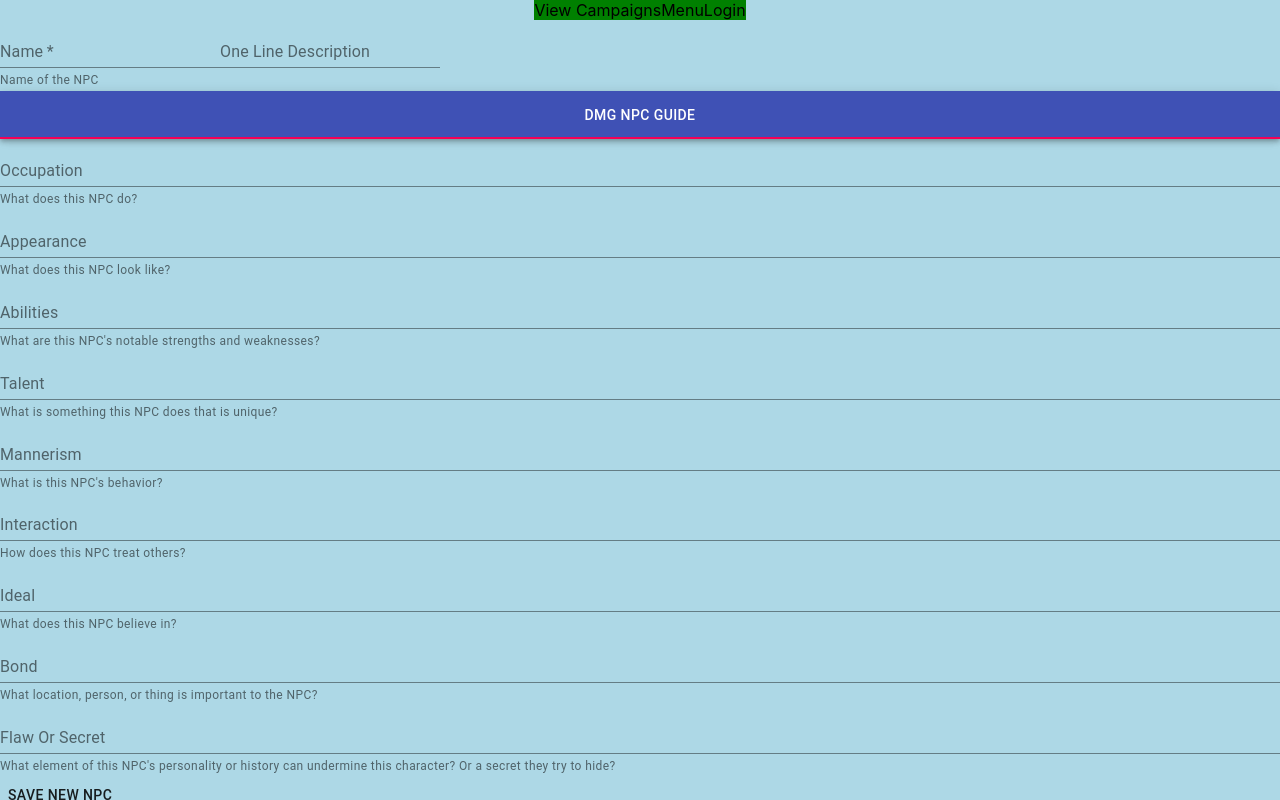
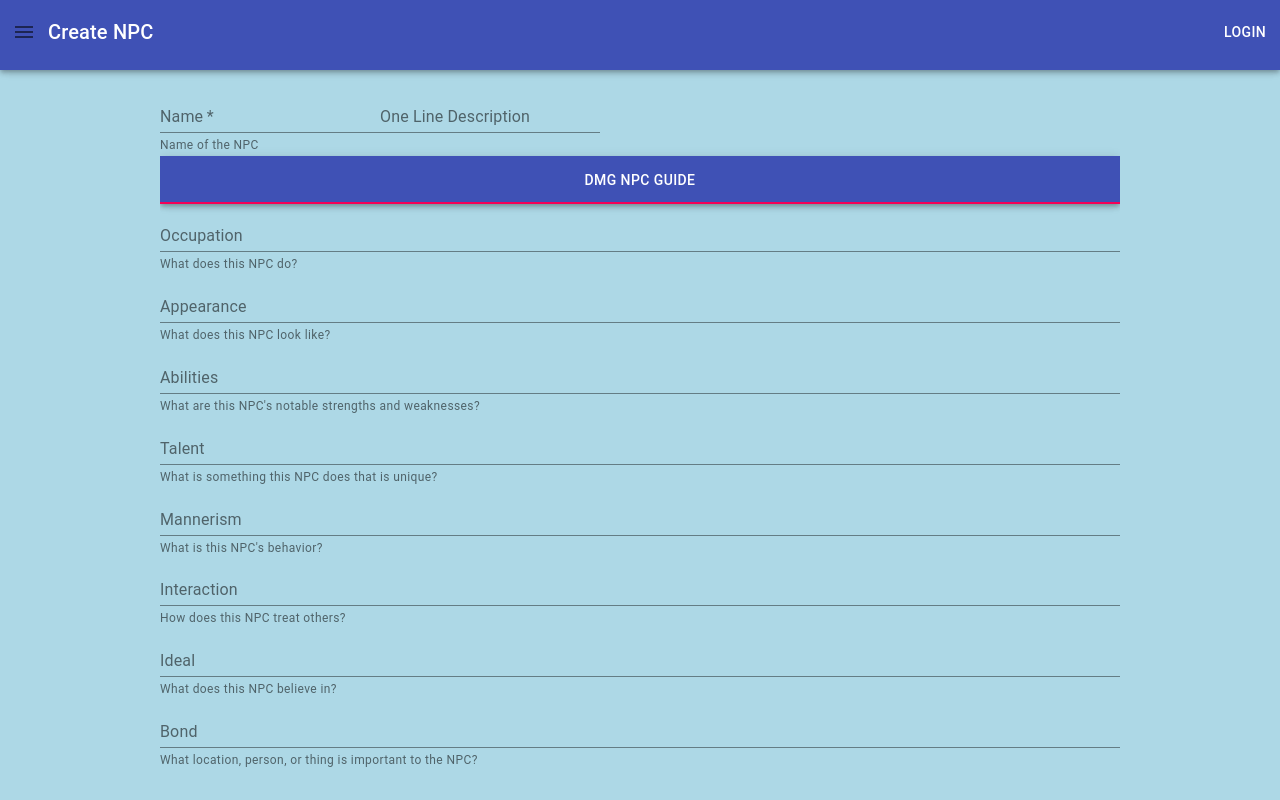
Before and after one commit to JosephmLin/dnd-scene-writer, a React (Create React App) app: page /create-npc in a window 1280 px wide. Built offline with nearby package versions, Linux system fonts and the light colour scheme.

Commit message:
Add Routes and Navbar css

```diff
--- a/src/App.css
+++ b/src/App.css
@@ -13,8 +13,7 @@
   }
 }
 
-.App-header {
-  background-color: green;
+.header {
   order: 1;
   flex: 1;
   width: 100%;
@@ -33,7 +32,7 @@
   flex: 1;
 }
 
-.MainPage {
+.content {
   order: 2;
   display: flex;
   flex-direction: row;
--- a/src/App.js
+++ b/src/App.js
@@ -2,32 +2,26 @@
 import './App.css';
 import Navbar from './components/Navbar';
 import { BrowserRouter as Router, Switch, Route } from 'react-router-dom';
-import SceneHomePage from './SceneWriter/SceneHomePage';
-import Sandbox from './drag-and-drop-beautiful/DndProvider';
-// import Sandbox2 from './drag-and-drop-beautiful/sandbox';
-import UpdateOrCreateNPC from './components/UpdateOrCreateNPCForm/UpdateOrCreateNPC';
-import NPCTextarea from './components/NPCTextarea';
+import routes from './routeConstants';
+import { pipe, values, mapObjIndexed } from 'ramda';
 
+const generateRoute = (routeConfig, key) => {
+  return (
+    <Route exact path={key}>
+      <div className="content">{routeConfig.component()}</div>
+    </Route>
+  );
+};
 function App() {
   // needs react-router at a later time for each of these headers
   return (
     <div className="App">
-      <header>
-        <Navbar />
-      </header>
       {/* left navigation bar will hold denote the various sessions in the campaign. Each session depicts a set of scenes, NPCs and characters */}
       <Router>
-        <Switch>
-          <Route exact path="/">
-            <SceneHomePage />
-          </Route>
-          <Route exact path="/create-npc">
-            <UpdateOrCreateNPC />
-          </Route>
-          <Route exact path="/sandbox">
-            <NPCTextarea />
-          </Route>
-        </Switch>
+        <header className="header">
+          <Navbar />
+        </header>
+        <Switch>{pipe(mapObjIndexed(generateRoute), values)(routes)}</Switch>
       </Router>
     </div>
   );
--- a/src/components/NPCTextarea.css
+++ b/src/components/NPCTextarea.css
@@ -1,6 +1,6 @@
 .npcTextarea {
   border: 1px;
-  min-width: 15em;
+  min-width: 20em;
   height: 100%;
 }
 
@@ -11,4 +11,11 @@
   --tag-text-color--edit: white;
   --tag-hover: rgb(162, 8, 56);
   --tag-remove-btn-color: white;
+  min-height: 15em;
+  width: 20em;
+  padding: 1em;
 }
+.tagify__input {
+  word-wrap: break-word;
+  padding: 0px;
+}
--- /dev/null
+++ b/src/components/Navbar.css
@@ -0,0 +1,17 @@
+.nav-link {
+  color: black;
+  text-decoration: none;
+}
+.menu {
+  order: 1;
+}
+
+.title {
+  order: 2;
+  flex: 6;
+}
+
+.login {
+  order: 3;
+  flex: 0 0 5em;
+}
--- a/src/components/Navbar.js
+++ b/src/components/Navbar.js
@@ -1,11 +1,70 @@
-import React from 'react';
+import React, { useState } from 'react';
+import {
+  AppBar,
+  Toolbar,
+  Typography,
+  Button,
+  IconButton,
+  MenuItem,
+  Menu,
+} from '@material-ui/core';
+import MenuIcon from '@material-ui/icons/Menu';
+import routes from '../routeConstants';
+import { path, pipe, mapObjIndexed, values } from 'ramda';
+import { Link, useLocation } from 'react-router-dom';
+import './Navbar.css';
 
-const Navbar = (props) => (
-  <header className="App-header">
-    <div className="menu">Menu</div>
-    <div className="login">Login</div>
-    <div>View Campaigns</div>
-  </header>
-);
+const Navbar = (props) => {
+  const [anchorEl, setAnchorEl] = React.useState(null);
+  const location = useLocation().pathname;
+  const title = path([location, 'title'], routes);
 
+  const handleClick = (event) => {
+    setAnchorEl(event.currentTarget);
+  };
+
+  const handleClose = () => {
+    setAnchorEl(null);
+  };
+
+  const open = Boolean(anchorEl);
+
+  const generateNavbarLinks = (routeConfig, route) => {
+    console.log(route);
+    return (
+      <Link className="nav-link" key={route} to={route}>
+        <MenuItem onClick={handleClose}>{routeConfig.title}</MenuItem>
+      </Link>
+    );
+  };
+  return (
+    <AppBar position="static">
+      <Toolbar disableGutters={true}>
+        <IconButton
+          aria-controls="simple-menu"
+          aria-haspopup="true"
+          onClick={handleClick}
+          className="menu"
+        >
+          <MenuIcon />
+        </IconButton>
+        <Menu
+          id="simple-menu"
+          anchorEl={anchorEl}
+          keepMounted
+          open={open}
+          onClose={handleClose}
+        >
+          {pipe(mapObjIndexed(generateNavbarLinks), values)(routes)}
+        </Menu>
+        <Typography variant="h6" className="title">
+          {title}
+        </Typography>
+        <Button className="login" color="inherit">
+          Login
+        </Button>
+      </Toolbar>
+    </AppBar>
+  );
+};
 export default Navbar;
--- /dev/null
+++ b/src/routeConstants.js
@@ -0,0 +1,21 @@
+import React from 'react';
+import UpdateOrCreateNPC from './components/UpdateOrCreateNPCForm/UpdateOrCreateNPC';
+import NPCTextarea from './components/NPCTextarea';
+import SceneHomePage from './SceneWriter/SceneHomePage';
+
+const routes = {
+  '/': {
+    component: (props) => <SceneHomePage {...props} />,
+    title: 'Scene Home Page',
+  },
+  '/create-npc': {
+    component: (props) => <UpdateOrCreateNPC {...props} />,
+    title: 'Create NPC',
+  },
+  '/sandbox': {
+    component: (props) => <NPCTextarea {...props} />,
+    title: 'Sandbox',
+  },
+};
+
+export default routes;
```
